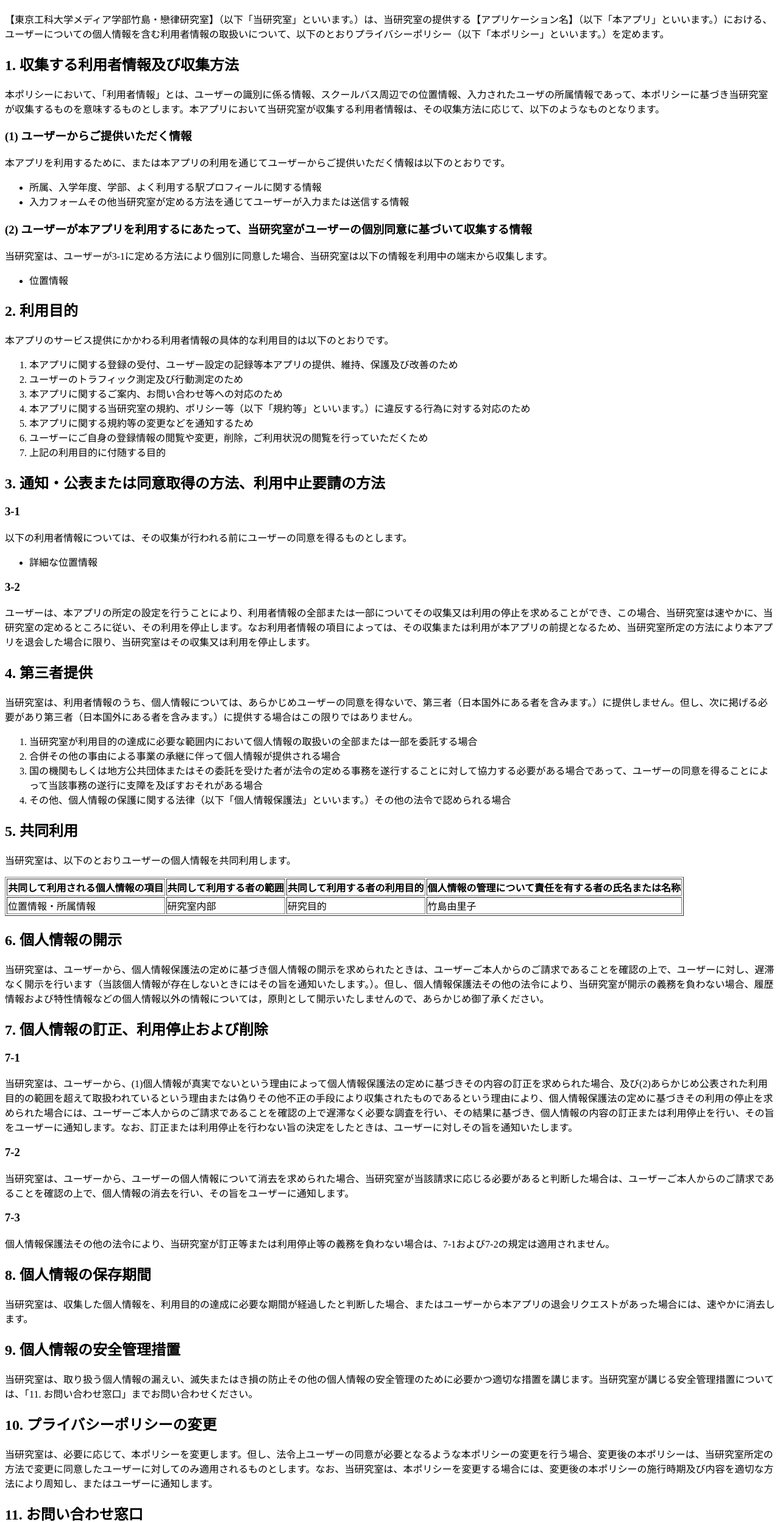
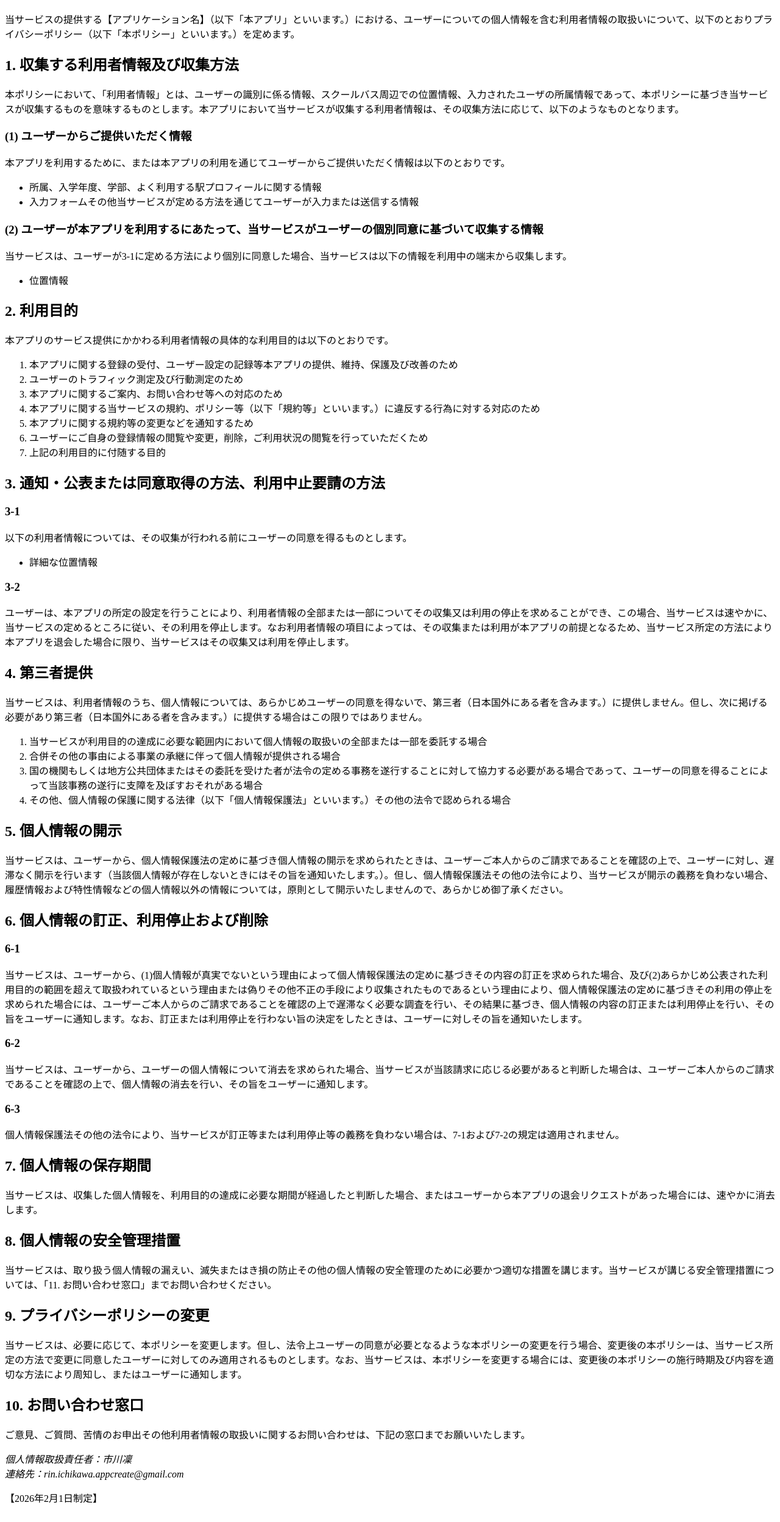
Before and after one commit to Rinia777/TUTSchoolbus.github.io, a plain HTML site: page poricy.html in a window 1280 px wide. Shown: the part 70-2566 px from the top of the page at 61% size. Drawn offline with Linux system fonts and the light colour scheme.

Commit message:
規約変更

```diff
--- a/poricy.html
+++ b/poricy.html
@@ -9,12 +9,12 @@
 <h1>プライバシーポリシー</h1>
 
 <p>
-    【東京工科大学メディア学部竹島・戀律研究室】（以下「当研究室」といいます。）は、当研究室の提供する【アプリケーション名】（以下「本アプリ」といいます。）における、ユーザーについての個人情報を含む利用者情報の取扱いについて、以下のとおりプライバシーポリシー（以下「本ポリシー」といいます。）を定めます。
+    当サービスの提供する【アプリケーション名】（以下「本アプリ」といいます。）における、ユーザーについての個人情報を含む利用者情報の取扱いについて、以下のとおりプライバシーポリシー（以下「本ポリシー」といいます。）を定めます。
 </p>
 
 <h2>1. 収集する利用者情報及び収集方法</h2>
 <p>
-    本ポリシーにおいて、「利用者情報」とは、ユーザーの識別に係る情報、スクールバス周辺での位置情報、入力されたユーザの所属情報であって、本ポリシーに基づき当研究室が収集するものを意味するものとします。本アプリにおいて当研究室が収集する利用者情報は、その収集方法に応じて、以下のようなものとなります。
+    本ポリシーにおいて、「利用者情報」とは、ユーザーの識別に係る情報、スクールバス周辺での位置情報、入力されたユーザの所属情報であって、本ポリシーに基づき当サービスが収集するものを意味するものとします。本アプリにおいて当サービスが収集する利用者情報は、その収集方法に応じて、以下のようなものとなります。
 </p>
 
 <h3>(1) ユーザーからご提供いただく情報</h3>
@@ -23,12 +23,12 @@
 </p>
 <ul>
     <li>所属、入学年度、学部、よく利用する駅プロフィールに関する情報</li>
-    <li>入力フォームその他当研究室が定める方法を通じてユーザーが入力または送信する情報</li>
+    <li>入力フォームその他当サービスが定める方法を通じてユーザーが入力または送信する情報</li>
 </ul>
 
-<h3>(2) ユーザーが本アプリを利用するにあたって、当研究室がユーザーの個別同意に基づいて収集する情報</h3>
+<h3>(2) ユーザーが本アプリを利用するにあたって、当サービスがユーザーの個別同意に基づいて収集する情報</h3>
 <p>
-    当研究室は、ユーザーが3-1に定める方法により個別に同意した場合、当研究室は以下の情報を利用中の端末から収集します。
+    当サービスは、ユーザーが3-1に定める方法により個別に同意した場合、当サービスは以下の情報を利用中の端末から収集します。
 </p>
 <ul>
     <li>位置情報</li>
@@ -42,7 +42,7 @@
     <li>本アプリに関する登録の受付、ユーザー設定の記録等本アプリの提供、維持、保護及び改善のため</li>
     <li>ユーザーのトラフィック測定及び行動測定のため</li>
     <li>本アプリに関するご案内、お問い合わせ等への対応のため</li>
-    <li>本アプリに関する当研究室の規約、ポリシー等（以下「規約等」といいます。）に違反する行為に対する対応のため</li>
+    <li>本アプリに関する当サービスの規約、ポリシー等（以下「規約等」といいます。）に違反する行為に対する対応のため</li>
     <li>本アプリに関する規約等の変更などを通知するため</li>
     <li>ユーザーにご自身の登録情報の閲覧や変更，削除，ご利用状況の閲覧を行っていただくため</li>
     <li>上記の利用目的に付随する目的</li>
@@ -58,89 +58,64 @@
 </ul>
 <h3>3-2</h3>
 <p>
-    ユーザーは、本アプリの所定の設定を行うことにより、利用者情報の全部または一部についてその収集又は利用の停止を求めることができ、この場合、当研究室は速やかに、当研究室の定めるところに従い、その利用を停止します。なお利用者情報の項目によっては、その収集または利用が本アプリの前提となるため、当研究室所定の方法により本アプリを退会した場合に限り、当研究室はその収集又は利用を停止します。
+    ユーザーは、本アプリの所定の設定を行うことにより、利用者情報の全部または一部についてその収集又は利用の停止を求めることができ、この場合、当サービスは速やかに、当サービスの定めるところに従い、その利用を停止します。なお利用者情報の項目によっては、その収集または利用が本アプリの前提となるため、当サービス所定の方法により本アプリを退会した場合に限り、当サービスはその収集又は利用を停止します。
 </p>
 
 <h2>4. 第三者提供</h2>
 <p>
-    当研究室は、利用者情報のうち、個人情報については、あらかじめユーザーの同意を得ないで、第三者（日本国外にある者を含みます。）に提供しません。但し、次に掲げる必要があり第三者（日本国外にある者を含みます。）に提供する場合はこの限りではありません。
+    当サービスは、利用者情報のうち、個人情報については、あらかじめユーザーの同意を得ないで、第三者（日本国外にある者を含みます。）に提供しません。但し、次に掲げる必要があり第三者（日本国外にある者を含みます。）に提供する場合はこの限りではありません。
 </p>
 <ol>
-    <li>当研究室が利用目的の達成に必要な範囲内において個人情報の取扱いの全部または一部を委託する場合</li>
+    <li>当サービスが利用目的の達成に必要な範囲内において個人情報の取扱いの全部または一部を委託する場合</li>
     <li>合併その他の事由による事業の承継に伴って個人情報が提供される場合</li>
     <li>国の機関もしくは地方公共団体またはその委託を受けた者が法令の定める事務を遂行することに対して協力する必要がある場合であって、ユーザーの同意を得ることによって当該事務の遂行に支障を及ぼすおそれがある場合</li>
     <li>その他、個人情報の保護に関する法律（以下「個人情報保護法」といいます。）その他の法令で認められる場合</li>
 </ol>
 
-<h2>5. 共同利用</h2>
+<h2>5. 個人情報の開示</h2>
 <p>
-    当研究室は、以下のとおりユーザーの個人情報を共同利用します。
-</p>
-<table border="1">
-    <thead>
-        <tr>
-            <th>共同して利用される個人情報の項目</th>
-            <th>共同して利用する者の範囲</th>
-            <th>共同して利用する者の利用目的</th>
-            <th>個人情報の管理について責任を有する者の氏名または名称</th>
-        </tr>
-    </thead>
-    <tbody>
-        <tr>
-            <td>位置情報・所属情報</td>
-            <td>研究室内部</td>
-            <td>研究目的</td>
-            <td>竹島由里子</td>
-        </tr>
-    </tbody>
-</table>
-
-<h2>6. 個人情報の開示</h2>
-<p>
-    当研究室は、ユーザーから、個人情報保護法の定めに基づき個人情報の開示を求められたときは、ユーザーご本人からのご請求であることを確認の上で、ユーザーに対し、遅滞なく開示を行います（当該個人情報が存在しないときにはその旨を通知いたします。）。但し、個人情報保護法その他の法令により、当研究室が開示の義務を負わない場合、履歴情報および特性情報などの個人情報以外の情報については，原則として開示いたしませんので、あらかじめ御了承ください。
+    当サービスは、ユーザーから、個人情報保護法の定めに基づき個人情報の開示を求められたときは、ユーザーご本人からのご請求であることを確認の上で、ユーザーに対し、遅滞なく開示を行います（当該個人情報が存在しないときにはその旨を通知いたします。）。但し、個人情報保護法その他の法令により、当サービスが開示の義務を負わない場合、履歴情報および特性情報などの個人情報以外の情報については，原則として開示いたしませんので、あらかじめ御了承ください。
 </p>
 
-<h2>7. 個人情報の訂正、利用停止および削除</h2>
-<h3>7-1</h3>
+<h2>6. 個人情報の訂正、利用停止および削除</h2>
+<h3>6-1</h3>
 <p>
-    当研究室は、ユーザーから、(1)個人情報が真実でないという理由によって個人情報保護法の定めに基づきその内容の訂正を求められた場合、及び(2)あらかじめ公表された利用目的の範囲を超えて取扱われているという理由または偽りその他不正の手段により収集されたものであるという理由により、個人情報保護法の定めに基づきその利用の停止を求められた場合には、ユーザーご本人からのご請求であることを確認の上で遅滞なく必要な調査を行い、その結果に基づき、個人情報の内容の訂正または利用停止を行い、その旨をユーザーに通知します。なお、訂正または利用停止を行わない旨の決定をしたときは、ユーザーに対しその旨を通知いたします。
+    当サービスは、ユーザーから、(1)個人情報が真実でないという理由によって個人情報保護法の定めに基づきその内容の訂正を求められた場合、及び(2)あらかじめ公表された利用目的の範囲を超えて取扱われているという理由または偽りその他不正の手段により収集されたものであるという理由により、個人情報保護法の定めに基づきその利用の停止を求められた場合には、ユーザーご本人からのご請求であることを確認の上で遅滞なく必要な調査を行い、その結果に基づき、個人情報の内容の訂正または利用停止を行い、その旨をユーザーに通知します。なお、訂正または利用停止を行わない旨の決定をしたときは、ユーザーに対しその旨を通知いたします。
 </p>
-<h3>7-2</h3>
+<h3>6-2</h3>
 <p>
-    当研究室は、ユーザーから、ユーザーの個人情報について消去を求められた場合、当研究室が当該請求に応じる必要があると判断した場合は、ユーザーご本人からのご請求であることを確認の上で、個人情報の消去を行い、その旨をユーザーに通知します。
+    当サービスは、ユーザーから、ユーザーの個人情報について消去を求められた場合、当サービスが当該請求に応じる必要があると判断した場合は、ユーザーご本人からのご請求であることを確認の上で、個人情報の消去を行い、その旨をユーザーに通知します。
 </p>
-<h3>7-3</h3>
+<h3>6-3</h3>
 <p>
-    個人情報保護法その他の法令により、当研究室が訂正等または利用停止等の義務を負わない場合は、7-1および7-2の規定は適用されません。
+    個人情報保護法その他の法令により、当サービスが訂正等または利用停止等の義務を負わない場合は、7-1および7-2の規定は適用されません。
 </p>
 
-<h2>8. 個人情報の保存期間</h2>
+<h2>7. 個人情報の保存期間</h2>
 <p>
-    当研究室は、収集した個人情報を、利用目的の達成に必要な期間が経過したと判断した場合、またはユーザーから本アプリの退会リクエストがあった場合には、速やかに消去します。
+    当サービスは、収集した個人情報を、利用目的の達成に必要な期間が経過したと判断した場合、またはユーザーから本アプリの退会リクエストがあった場合には、速やかに消去します。
 </p>
 
-<h2>9. 個人情報の安全管理措置</h2>
+<h2>8. 個人情報の安全管理措置</h2>
 <p>
-    当研究室は、取り扱う個人情報の漏えい、滅失またはき損の防止その他の個人情報の安全管理のために必要かつ適切な措置を講じます。当研究室が講じる安全管理措置については、「11. お問い合わせ窓口」までお問い合わせください。
+    当サービスは、取り扱う個人情報の漏えい、滅失またはき損の防止その他の個人情報の安全管理のために必要かつ適切な措置を講じます。当サービスが講じる安全管理措置については、「11. お問い合わせ窓口」までお問い合わせください。
 </p>
 
-<h2>10. プライバシーポリシーの変更</h2>
+<h2>9. プライバシーポリシーの変更</h2>
 <p>
-    当研究室は、必要に応じて、本ポリシーを変更します。但し、法令上ユーザーの同意が必要となるような本ポリシーの変更を行う場合、変更後の本ポリシーは、当研究室所定の方法で変更に同意したユーザーに対してのみ適用されるものとします。なお、当研究室は、本ポリシーを変更する場合には、変更後の本ポリシーの施行時期及び内容を適切な方法により周知し、またはユーザーに通知します。
+    当サービスは、必要に応じて、本ポリシーを変更します。但し、法令上ユーザーの同意が必要となるような本ポリシーの変更を行う場合、変更後の本ポリシーは、当サービス所定の方法で変更に同意したユーザーに対してのみ適用されるものとします。なお、当サービスは、本ポリシーを変更する場合には、変更後の本ポリシーの施行時期及び内容を適切な方法により周知し、またはユーザーに通知します。
 </p>
 
-<h2>11. お問い合わせ窓口</h2>
+<h2>10. お問い合わせ窓口</h2>
 <p>
     ご意見、ご質問、苦情のお申出その他利用者情報の取扱いに関するお問い合わせは、下記の窓口までお願いいたします。
 </p>
 <address>
-    住所：〒192-0982 東京都八王子市片倉町1404-1 研C504<br>
-    東京工科大学メディア学部竹島・戀律研究室<br>
-    個人情報取扱責任者：竹島由里子<br>
-    連絡先：takeshimayrk@stf.teu.ac.jp
+    個人情報取扱責任者：市川凜<br>
+    連絡先：rin.ichikawa.appcreate@gmail.com
 </address>
 
-<p>【2025年9月1日制定】</p>
+<p>【2026年2月1日制定】</p>
 
 </body>
 </html>
```
Also changed, not shown: kiyaku.html (+51 -51 lines).
